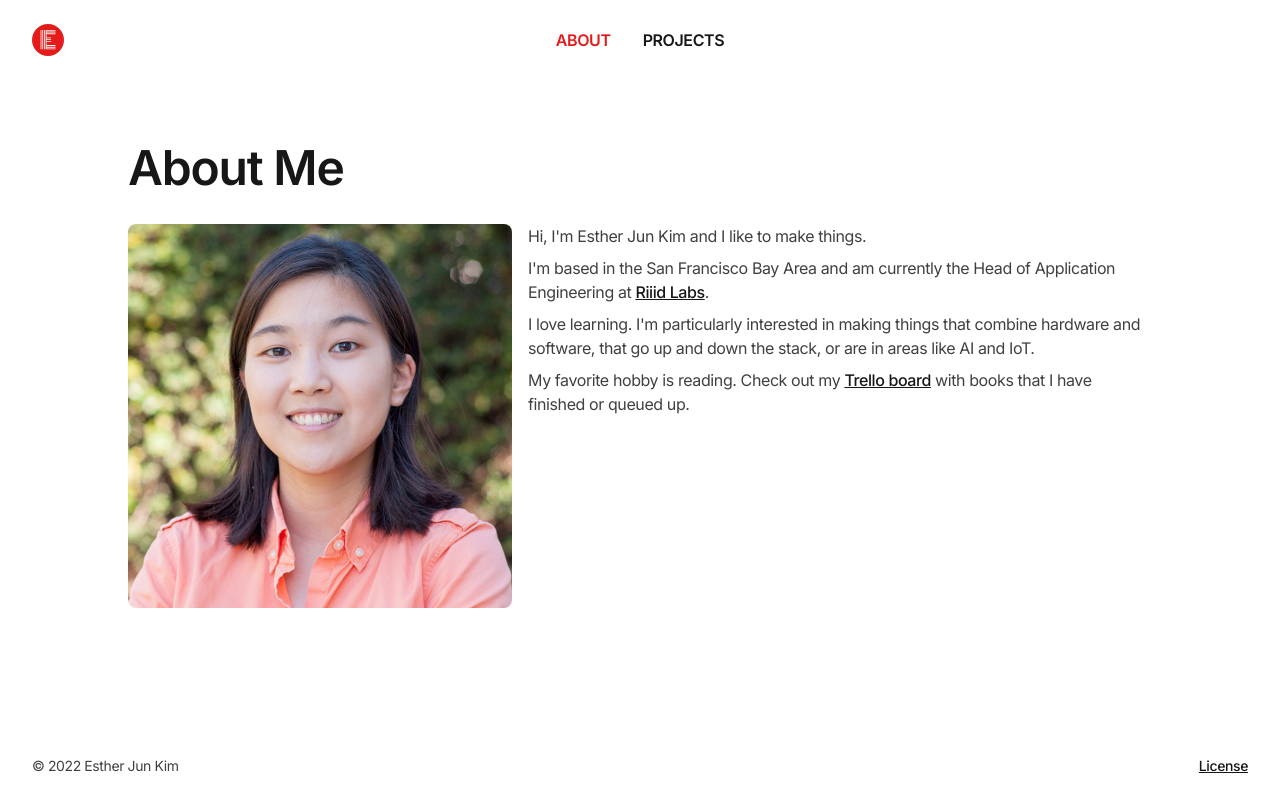
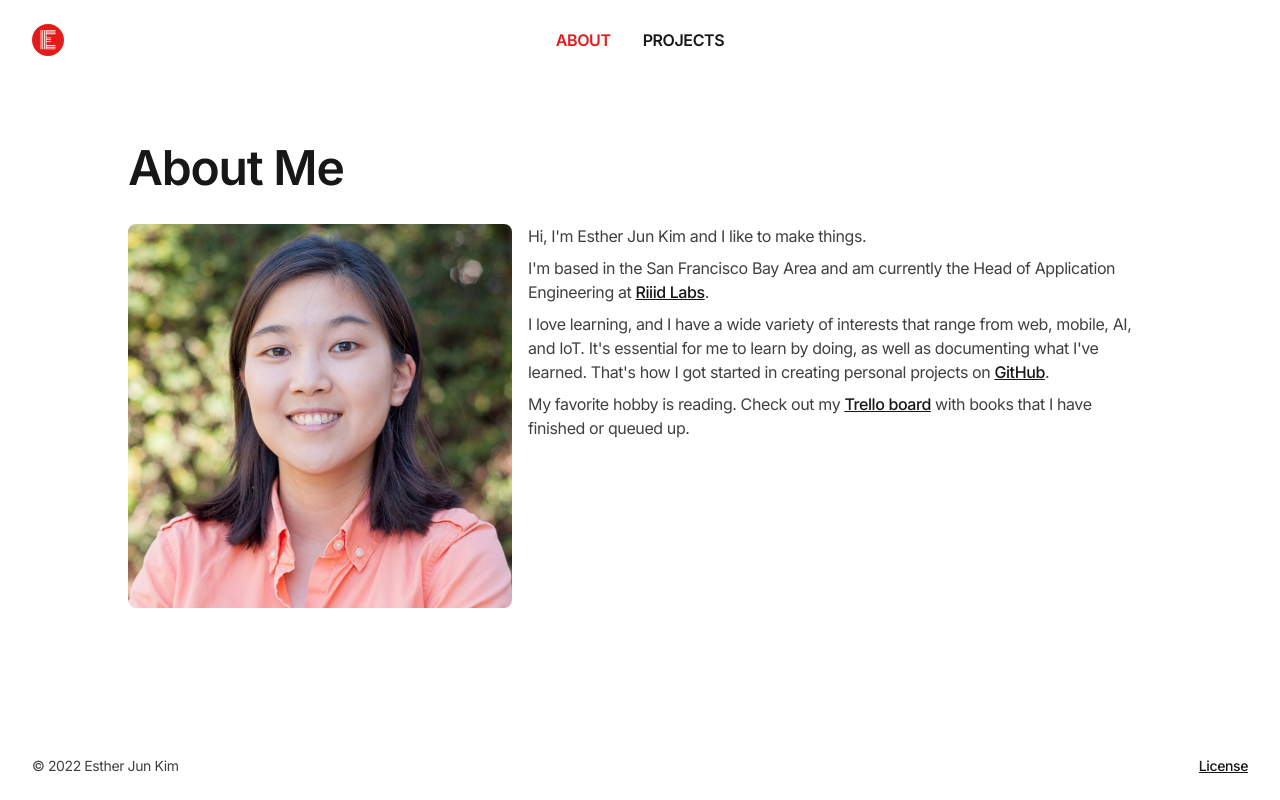
Before and after one commit to estherjk/esthermakes.tech, a Next.js app: page /about in a window 1280 px wide. Built offline with nearby package versions, Linux system fonts and the light colour scheme.

Commit message:
Update About page description

```diff
--- a/src/pages/about.tsx
+++ b/src/pages/about.tsx
@@ -17,8 +17,13 @@ const AboutPage = () => {
             .
           </p>
           <p>
-            I love learning. I'm particularly interested in making things that combine hardware and
-            software, that go up and down the stack, or are in areas like AI and IoT.
+            I love learning, and I have a wide variety of interests that range from web, mobile, AI,
+            and IoT. It's essential for me to learn by doing, as well as documenting what I've
+            learned. That's how I got started in creating personal projects on{' '}
+            <a href="https://github.com/estherjk" target="_blank" rel="noreferrer">
+              GitHub
+            </a>
+            .
           </p>
           <p>
             My favorite hobby is reading. Check out my{' '}
```
